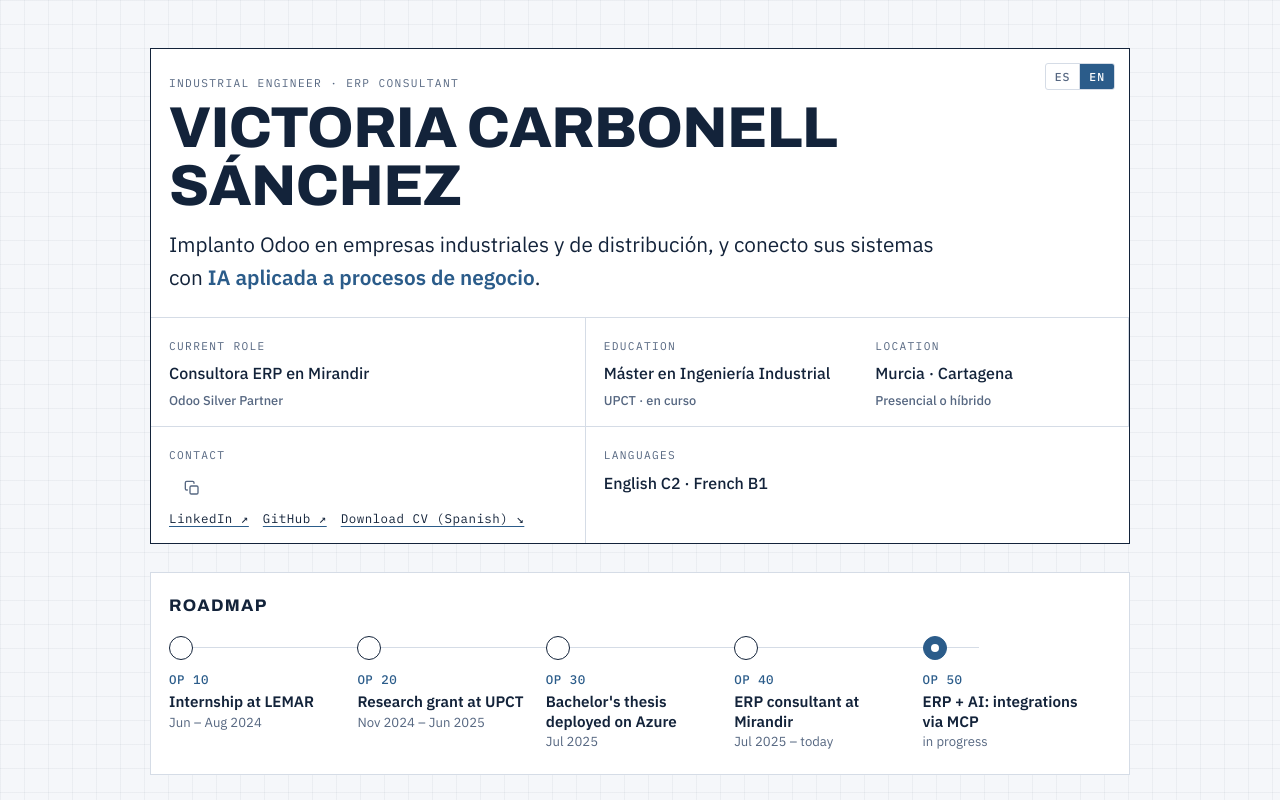
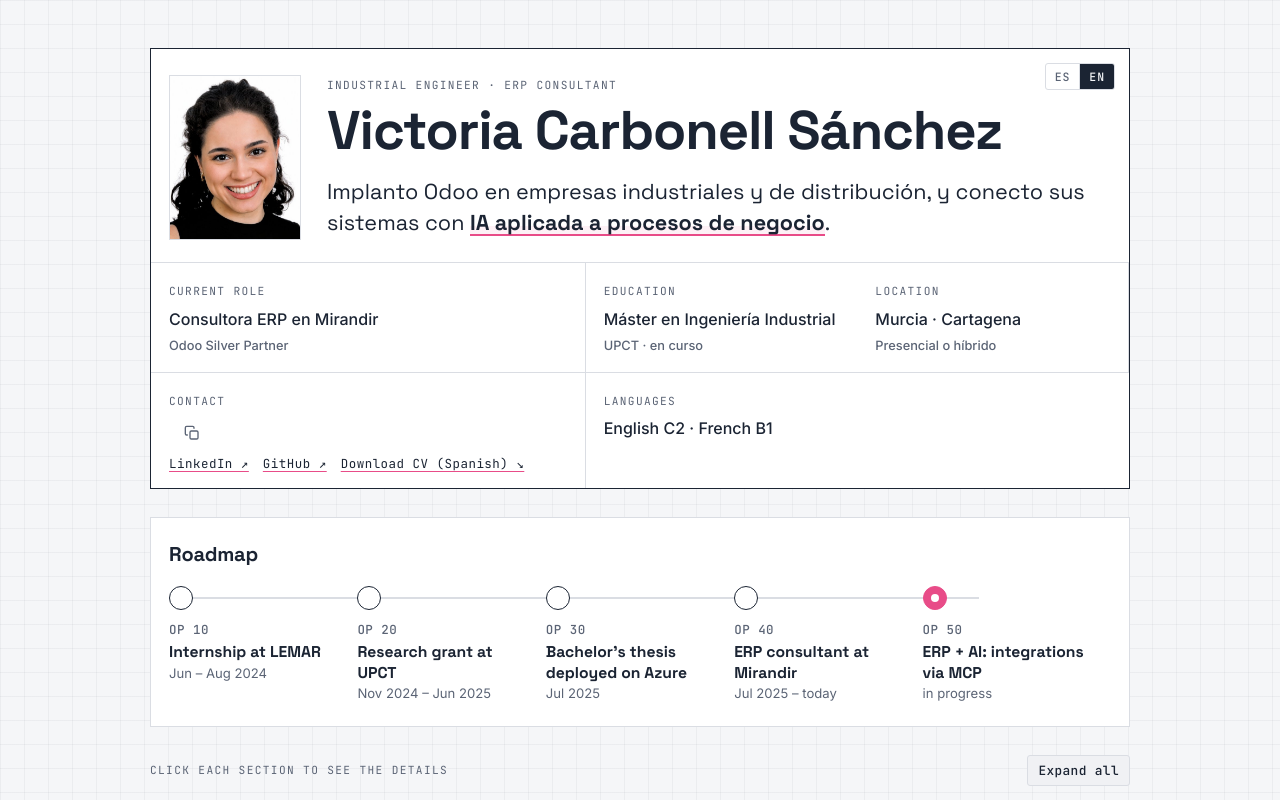
Before and after one commit to victoriacarbonell/victoriacarbonell.github.io, a plain HTML site: page index.html in a window 1280 px wide. Shown: the top 800 px of the page. Drawn offline with Linux system fonts and the light colour scheme.

Commit message:
style: apply personal brand fonts and colours, add profile photo

```diff
--- a/index.html
+++ b/index.html
@@ -6,7 +6,7 @@
 <title>Victoria Carbonell Sánchez · CV</title>
 <meta name="description" content="Consultora Odoo en Mirandir. ERP e IA aplicada a procesos de negocio. Ingeniera industrial (UPCT). CV interactivo con experiencia, proyectos y formación.">
 <link rel="canonical" href="https://victoriacarbonell.github.io/">
-<meta name="theme-color" content="#2B5C8A">
+<meta name="theme-color" content="#1B2433">
 <link rel="icon" href="icons/favicon.svg" type="image/svg+xml">
 <link rel="icon" href="icons/favicon-32.png" sizes="32x32" type="image/png">
 <link rel="apple-touch-icon" href="icons/apple-touch-icon.png">
@@ -22,22 +22,23 @@
 <meta name="twitter:card" content="summary_large_image">
 <link rel="preconnect" href="https://fonts.googleapis.com">
 <link rel="preconnect" href="https://fonts.gstatic.com" crossorigin>
-<link rel="stylesheet" href="https://fonts.googleapis.com/css2?family=Archivo:wdth,wght@62..125,400..900&family=IBM+Plex+Mono:wght@400;500&family=IBM+Plex+Sans:ital,wght@0,400;0,500;0,600;1,400&display=swap">
+<link rel="stylesheet" href="https://fonts.googleapis.com/css2?family=Inter:wght@400;500;600&family=JetBrains+Mono:wght@400;500&family=Space+Grotesk:wght@400;500;700&display=swap">
 <style>
 /* Layout: a technical drawing sheet. Title block (cajetín) on top, a production routing (OP 10 → OP 50) as the career line, then collapsible sections like the notes of a drawing. */
 :root{
-  --paper:#F5F7FA; --sheet:#FFFFFF; --ink:#13233A; --muted:#566781; --line:#D5DCE6; --grid:rgba(19,35,58,.045);
-  --accent:#2B5C8A; --accent-soft:rgba(43,92,138,.09); --chip:#EEF2F7;
-  --display:"Archivo", "Arial Narrow", Arial, sans-serif;
-  --body:"IBM Plex Sans", "Segoe UI", system-ui, sans-serif;
-  --mono:"IBM Plex Mono", ui-monospace, "SFMono-Regular", Menlo, monospace;
+  /* Brand: grafito #1B2433, blanco roto #F5F6F8, frambuesa #E84C88 (accent, max ~10%, never for small text), gris pizarra #5B6475 */
+  --paper:#F5F6F8; --sheet:#FFFFFF; --ink:#1B2433; --muted:#5B6475; --line:#DADDE3; --grid:rgba(27,36,51,.045);
+  --accent:#E84C88; --accent-soft:rgba(232,76,136,.08); --chip:#F0F1F4; --on-ink:#F5F6F8;
+  --display:"Space Grotesk", "Segoe UI", system-ui, sans-serif;
+  --body:"Inter", "Segoe UI", system-ui, sans-serif;
+  --mono:"JetBrains Mono", ui-monospace, "SFMono-Regular", Menlo, monospace;
 }
 @media (prefers-color-scheme: dark){ :root:not([data-theme="light"]){
-  --paper:#0C1726; --sheet:#101E31; --ink:#E5ECF5; --muted:#93A4BA; --line:#23364F; --grid:rgba(229,236,245,.035);
-  --accent:#7FB2E5; --accent-soft:rgba(127,178,229,.12); --chip:#16283F; color-scheme:dark } }
+  --paper:#121924; --sheet:#1B2433; --ink:#F5F6F8; --muted:#A7AFBD; --line:#2E394B; --grid:rgba(245,246,248,.035);
+  --accent:#E84C88; --accent-soft:rgba(232,76,136,.12); --chip:#232D3E; --on-ink:#1B2433; color-scheme:dark } }
 :root[data-theme="dark"]{
-  --paper:#0C1726; --sheet:#101E31; --ink:#E5ECF5; --muted:#93A4BA; --line:#23364F; --grid:rgba(229,236,245,.035);
-  --accent:#7FB2E5; --accent-soft:rgba(127,178,229,.12); --chip:#16283F; color-scheme:dark }
+  --paper:#121924; --sheet:#1B2433; --ink:#F5F6F8; --muted:#A7AFBD; --line:#2E394B; --grid:rgba(245,246,248,.035);
+  --accent:#E84C88; --accent-soft:rgba(232,76,136,.12); --chip:#232D3E; --on-ink:#1B2433; color-scheme:dark }
 
 *{box-sizing:border-box}
 body{
@@ -49,7 +50,7 @@ body{
   padding-block:40px 64px;
 }
 a{color:inherit; text-decoration-color:var(--accent); text-underline-offset:3px}
-a:hover{color:var(--accent)}
+a:hover{text-decoration-thickness:2px}
 :focus-visible{outline:2px solid var(--accent); outline-offset:3px; border-radius:2px}
 .sheet{max-width:980px; margin:0 auto; display:grid; gap:28px}
 .mono{font-family:var(--mono); font-size:.78rem; letter-spacing:.04em}
@@ -64,18 +65,21 @@ a:hover{color:var(--accent)}
 .lang-switch button{font:500 .72rem var(--mono); letter-spacing:.08em; padding:5px 9px; border:0; background:none; color:var(--muted); cursor:pointer}
 .lang-switch button + button{border-left:1px solid var(--line)}
 .cell-name > .label{display:block; padding-right:96px}
-.lang-switch button[aria-pressed="true"]{background:var(--accent); color:var(--sheet)}
-.lang-switch button:not([aria-pressed="true"]):hover{color:var(--accent)}
-h1{font-family:var(--display); font-variation-settings:"wdth" 118; font-weight:800; font-size:clamp(2rem, 5.4vw, 3.6rem); line-height:1; margin:6px 0 14px; letter-spacing:-.01em; text-transform:uppercase; text-wrap:balance}
-.thesis{font-size:clamp(1.05rem, 2.2vw, 1.3rem); max-width:62ch; margin:0; color:var(--ink)}
-.thesis em{font-style:normal; color:var(--accent); font-weight:600}
+.cell-name{display:grid; grid-template-columns:132px 1fr; column-gap:26px; align-items:center}
+.cell-name > .portrait{grid-row:1 / span 3; width:132px; height:auto; aspect-ratio:4/5; object-fit:cover; border:1px solid var(--line); display:block; align-self:center}
+.cell-name > :not(.portrait):not(.lang-switch){grid-column:2}
+.lang-switch button[aria-pressed="true"]{background:var(--ink); color:var(--on-ink)}
+.lang-switch button:not([aria-pressed="true"]):hover{color:var(--ink)}
+h1{font-family:var(--display); font-weight:700; font-size:clamp(2rem, 5.2vw, 3.4rem); line-height:1.02; margin:6px 0 14px; letter-spacing:-.02em; text-wrap:balance}
+.thesis{font-family:var(--display); font-size:clamp(1.1rem, 2.3vw, 1.35rem); line-height:1.45; max-width:62ch; margin:0; color:var(--ink)}
+.thesis em{font-style:normal; font-weight:700; color:var(--ink); background:linear-gradient(transparent 62%, var(--accent-soft) 62%); box-shadow:inset 0 -2px 0 var(--accent)}
 .cell-val{margin-top:4px; font-weight:500}
 .cajetin .last{border-bottom:0}
 .contact-row{display:flex; flex-wrap:wrap; gap:8px 14px; align-items:center; margin-top:6px}
 .btn{font:500 .8rem var(--mono); letter-spacing:.03em; border:1px solid var(--line); background:var(--chip); color:var(--ink); padding:6px 10px; cursor:pointer; border-radius:3px}
-.btn:hover{border-color:var(--accent)}
+.btn:hover{border-color:var(--ink)}
 .icon-btn{display:inline-grid; place-items:center; width:30px; height:30px; padding:0; margin-left:-6px; border:1px solid transparent; background:none; color:var(--muted); border-radius:4px; cursor:pointer}
-.icon-btn:hover{color:var(--accent); border-color:var(--line); background:var(--chip)}
+.icon-btn:hover{color:var(--ink); border-color:var(--line); background:var(--chip)}
 .cell-lang{grid-column:span 2}
 .copied{color:var(--accent)}
 
@@ -89,12 +93,12 @@ h1{font-family:var(--display); font-variation-settings:"wdth" 118; font-weight:8
 .dot{position:relative; width:24px; height:24px; border:1.5px solid var(--ink); background:var(--sheet); border-radius:50%; display:grid; place-items:center}
 .op.now .dot{border-color:var(--accent); background:var(--accent)}
 .op.now .dot::after{content:""; width:8px; height:8px; border-radius:50%; background:var(--sheet)}
-.op .mono{display:block; margin-top:10px; color:var(--accent); font-weight:500}
-.op strong{display:block; font-size:.95rem; line-height:1.3; margin-top:2px}
+.op .mono{display:block; margin-top:10px; color:var(--muted); font-weight:500}
+.op strong{display:block; font-family:var(--display); font-weight:700; font-size:.98rem; line-height:1.3; margin-top:2px}
 .op span.when{display:block; font-size:.82rem; color:var(--muted)}
 
 /* Sections */
-h2{font-family:var(--display); font-variation-settings:"wdth" 100; font-weight:750; font-size:1.05rem; text-transform:uppercase; letter-spacing:.08em; margin:0}
+h2{font-family:var(--display); font-weight:700; font-size:1.25rem; letter-spacing:-.01em; margin:0}
 .toolbar{display:flex; justify-content:space-between; align-items:center; gap:12px; flex-wrap:wrap}
 details.sec{background:var(--sheet); border:1px solid var(--line)}
 details.sec > summary{list-style:none; cursor:pointer; display:flex; align-items:baseline; justify-content:space-between; gap:12px; padding:16px 18px; border-bottom:1px solid transparent}
@@ -108,8 +112,8 @@ details[open] > summary .chev{transform:rotate(90deg)}
 .item{border-bottom:1px dashed var(--line)}
 .item:last-child{border-bottom:0}
 .item > summary{list-style:none; cursor:pointer; display:grid; grid-template-columns:1fr auto; gap:4px 16px; padding:14px 0; align-items:baseline}
-.item > summary:hover h3{color:var(--accent)}
-h3{font-family:var(--body); font-weight:600; font-size:1.02rem; margin:0; transition:color .15s}
+.item > summary:hover h3{text-decoration:underline; text-decoration-color:var(--accent); text-underline-offset:4px}
+h3{font-family:var(--display); font-weight:700; font-size:1.06rem; margin:0; transition:color .15s}
 .org{color:var(--muted); font-size:.92rem; grid-column:1}
 .dates{grid-row:1; grid-column:2; font-family:var(--mono); font-size:.76rem; color:var(--muted); white-space:nowrap}
 .item-body{padding:0 0 16px; max-width:72ch}
@@ -132,7 +136,7 @@ h3{font-family:var(--body); font-weight:600; font-size:1.02rem; margin:0; transi
 .tests{display:grid; gap:8px; margin:12px 0}
 .test{display:grid; grid-template-columns:120px 1fr; gap:12px; border:1px solid var(--line); padding:10px 12px; background:var(--paper)}
 .test .kind{font-family:var(--mono); font-size:.72rem; letter-spacing:.06em}
-.test .kind b{display:block; color:var(--accent); font-size:.8rem}
+.test .kind b{display:block; color:var(--ink); font-size:.8rem}
 .test p{margin:0}
 .test q{font-style:italic}
 
@@ -158,6 +162,11 @@ dialog form{display:flex; justify-content:space-between; align-items:center; gap
   .cajetin > div:nth-child(even){border-right:0 !important}
   .cell-wide, .cell-loc, .cell-lang{grid-column:1 / -1; border-right:0 !important}
   .cajetin .cell-wide{border-bottom:1px solid var(--line)}
+  .cell-name{grid-template-columns:88px 1fr; column-gap:16px; align-items:center}
+  .cell-name > .label{grid-column:1 / -1 !important; grid-row:1; margin-bottom:12px}
+  .cell-name > .portrait{width:88px; grid-row:2; grid-column:1}
+  .cell-name > h1{grid-row:2; margin:0}
+  .cell-name > .thesis{grid-column:1 / -1 !important; grid-row:3; margin-top:16px}
   .ops{grid-template-columns:1fr; gap:14px}
   .op{display:grid; grid-template-columns:24px 1fr; gap:0 12px; padding:0}
   .op::before{left:11px; right:auto; top:24px; bottom:-14px; width:1.5px; height:auto}
@@ -180,6 +189,7 @@ dialog form{display:flex; justify-content:space-between; align-items:center; gap
   <header class="cajetin" aria-label="Datos principales">
     <div class="cell-name">
       <div class="lang-switch" role="group" aria-label="Idioma / Language"><button type="button" data-lang="es" aria-pressed="true">ES</button><button type="button" data-lang="en" aria-pressed="false">EN</button></div>
+      <img class="portrait" src="img/foto.jpg" alt="Foto de Victoria Carbonell Sánchez" width="480" height="600">
       <span class="label">Ingeniera industrial · Consultora ERP</span>
       <h1>Victoria Carbonell Sánchez</h1>
       <p class="thesis">Implanto Odoo en empresas industriales y de distribución, y conecto sus sistemas con <em>IA aplicada a procesos de negocio</em>.</p>
@@ -540,7 +550,7 @@ dialog form{display:flex; justify-content:space-between; align-items:center; gap
 "Rev. 11 · noviembre 2026": "Rev. 11 · November 2026",
 "API REST": "REST API"
 };
-  var ATTR={"Formulario de inspección con sesión iniciada": "Inspection form with an active session", "Acceso con autenticación por token JWT": "Login with JWT token authentication", "Arquitectura: frontend Streamlit, backend Flask con API REST y MySQL": "Architecture: Streamlit frontend, Flask backend with REST API and MySQL", "Formulario de inspección de la aplicación LEMAR": "Inspection form of the LEMAR app", "Pantalla de inicio de sesión de la aplicación": "App login screen", "Diagrama de arquitectura de la aplicación": "App architecture diagram", "Datos principales": "Key details"};
+  var ATTR={"Formulario de inspección con sesión iniciada": "Inspection form with an active session", "Acceso con autenticación por token JWT": "Login with JWT token authentication", "Arquitectura: frontend Streamlit, backend Flask con API REST y MySQL": "Architecture: Streamlit frontend, Flask backend with REST API and MySQL", "Formulario de inspección de la aplicación LEMAR": "Inspection form of the LEMAR app", "Pantalla de inicio de sesión de la aplicación": "App login screen", "Diagrama de arquitectura de la aplicación": "App architecture diagram", "Datos principales": "Key details", "Foto de Victoria Carbonell Sánchez": "Photo of Victoria Carbonell Sánchez"};
   var UI={es:{expand:'Desplegar todo',collapse:'Contraer todo',copy:'Copiar email',copied:'Email copiado',select:'Selecciónalo y copia',title:'Victoria Carbonell Sánchez · CV'},
           en:{expand:'Expand all',collapse:'Collapse all',copy:'Copy email',copied:'Email copied',select:'Select it and copy',title:'Victoria Carbonell Sánchez · CV'}};
   var SEL='main h2, main h3, main h4, main p, main li:not(.op), main .op strong, main .op .when, main .label, main .dates, main .org, main .cell-val, main .tag, main .cert span, main .lang span, main footer span, main .contact-row a';
@@ -552,7 +562,7 @@ dialog form{display:flex; justify-content:space-between; align-items:center; gap
       if(e.dataset.es===undefined){var h=e.innerHTML.trim(); if(!(h in EN)) return; e.dataset.es=h;}
       e.innerHTML = l==='en' ? EN[e.dataset.es] : e.dataset.es;
     });
-    [['data-cap','.gallery button'],['alt','.gallery img'],['aria-label','header.cajetin']].forEach(function(a){
+    [['data-cap','.gallery button'],['alt','.gallery img, .portrait'],['aria-label','header.cajetin']].forEach(function(a){
       document.querySelectorAll(a[1]).forEach(function(e){
         var k='es'+a[0].replace(/-/g,''); if(e.dataset[k]===undefined) e.dataset[k]=e.getAttribute(a[0]);
         var es=e.dataset[k]; e.setAttribute(a[0], l==='en' && ATTR[es] ? ATTR[es] : es);
```
Also changed, not shown: icons/apple-touch-icon.png, icons/favicon-32.png, icons/favicon.svg, img/foto.jpg (added), img/og-image.png, 1 other file.
